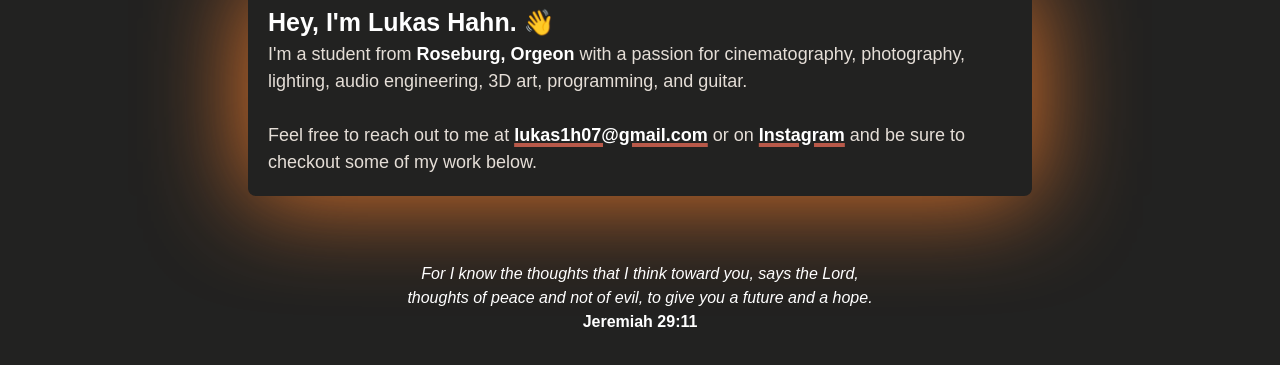
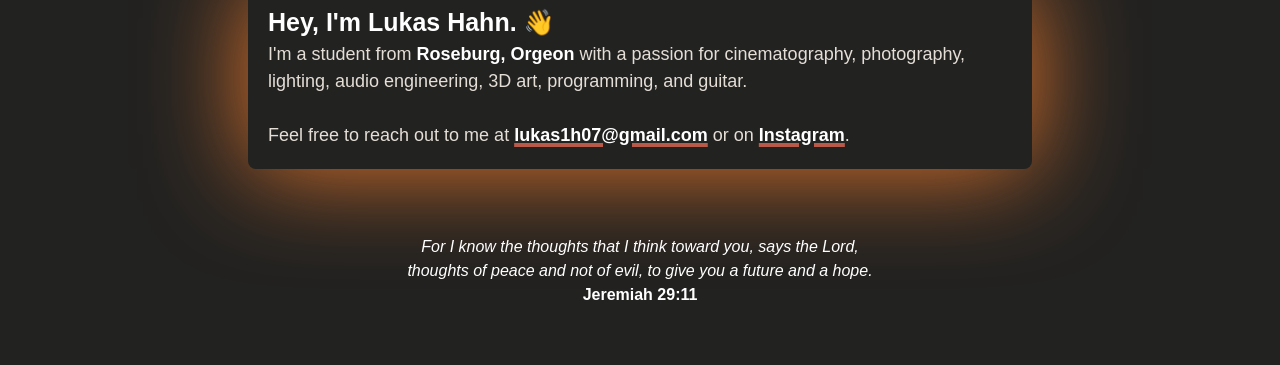
Before and after one commit to Lukas1h/PortfolioWebsite, a plain HTML site: page index.html in a window 1280 px wide. Shown: the part 319-684 px from the top of the page. Drawn offline with Linux system fonts and the light colour scheme.

Commit message:
Update index.html

```diff
--- a/index.html
+++ b/index.html
@@ -72,7 +72,7 @@
                 <h4>Hey, I'm Lukas Hahn. 👋</h4>
                 <p>I'm a student from <b>Roseburg, Orgeon</b> with a passion for cinematography, photography, lighting, audio engineering, 3D art, programming, and guitar.</p>
                 <br>
-                <p>Feel free to reach out to me at <a href="mailto:lukas1h07@gmail.com">lukas1h07@gmail.com</a> or on <a href="https://instagram.com/lukashahnart">Instagram</a> and be sure to checkout some of my work below.</p>
+                <p>Feel free to reach out to me at <a href="mailto:lukas1h07@gmail.com">lukas1h07@gmail.com</a> or on <a href="https://instagram.com/lukashahnart">Instagram</a>.</p>
             </div>
         </div>
     </main>
```
